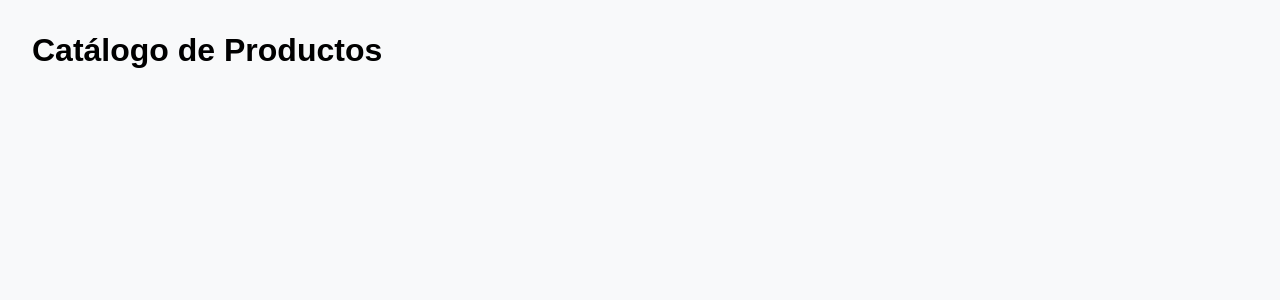
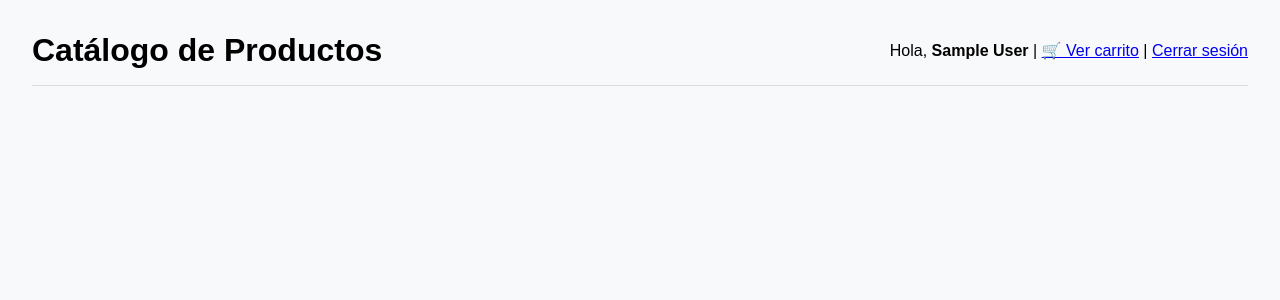
Before and after one commit to dromerCode/tienda-php, a PHP site: page / in a window 1280 px wide. Shown: the top 300 px of the page. Run offline with PHP 8.4, Linux system fonts and the light colour scheme; the visitor is signed in with stand-in values (Sample User, id 1); data that the repository does not hold is empty.

Commit message:
Conectar carrito con finalizacion de compra y enlaces de navegacion

```diff
--- a/views/carritoView.phtml
+++ b/views/carritoView.phtml
@@ -45,6 +45,9 @@
             <?php endforeach; ?>
         </table>
         <p><strong>Total: <?= number_format($carrito->getPrecioFinal(), 2, ',', '.') ?> €</strong></p>
+        <p>
+            <a href="index.php?page=finalizar_compra" style="display:inline-block; background:#28a745; color:white; padding:0.6rem 1.2rem; text-decoration:none; border-radius:4px; font-weight:bold;">Finalizar compra &rarr;</a>
+        </p>
     <?php endif; ?>
 
     <br><a href="index.php?page=productos">&larr; Seguir comprando</a>
--- a/views/productoView.phtml
+++ b/views/productoView.phtml
@@ -14,7 +14,10 @@
     </head>
     <body>
         <div class="detalle">
-            <a class="volver" href="index.php?page=productos">&larr; Volver al catálogo</a>
+            <div style="display: flex; justify-content: space-between; margin-bottom: 1rem;">
+                <a class="volver" href="index.php?page=productos">&larr; Volver al catálogo</a>
+                <a class="volver" href="index.php?page=carrito">🛒 Ver carrito</a>
+            </div>
             <h1><?= htmlspecialchars($producto->getNombre()) ?></h1>
             <p><?= htmlspecialchars($producto->getDescripcion() ?? 'Sin descripción.') ?></p>
             <p class="precio"><?= number_format($producto->getPrecio(), 2, ',', '.') ?> €</p>
--- a/views/productosView.phtml
+++ b/views/productosView.phtml
@@ -16,7 +16,19 @@
         </style>
     </head>
     <body>
-        <h1>Catálogo de Productos</h1>
+        <div style="display: flex; justify-content: space-between; align-items: center; margin-bottom: 1.5rem; padding-bottom: 1rem; border-bottom: 1px solid #ddd;">
+            <h1 style="margin: 0;">Catálogo de Productos</h1>
+            <nav>
+                <?php if (isset($_SESSION['id_cliente'])): ?>
+                    <span>Hola, <strong><?= htmlspecialchars($_SESSION['nombre'] ?? 'Cliente') ?></strong></span> |
+                    <a href="index.php?page=carrito">🛒 Ver carrito</a> |
+                    <a href="index.php?page=logout">Cerrar sesión</a>
+                <?php else: ?>
+                    <a href="index.php?page=login">Iniciar sesión</a> |
+                    <a href="index.php?page=registro">Registrarse</a>
+                <?php endif; ?>
+            </nav>
+        </div>
         <div class="grid">
             <?php foreach ($productos as $p): ?>
                 <div class="card">
```
